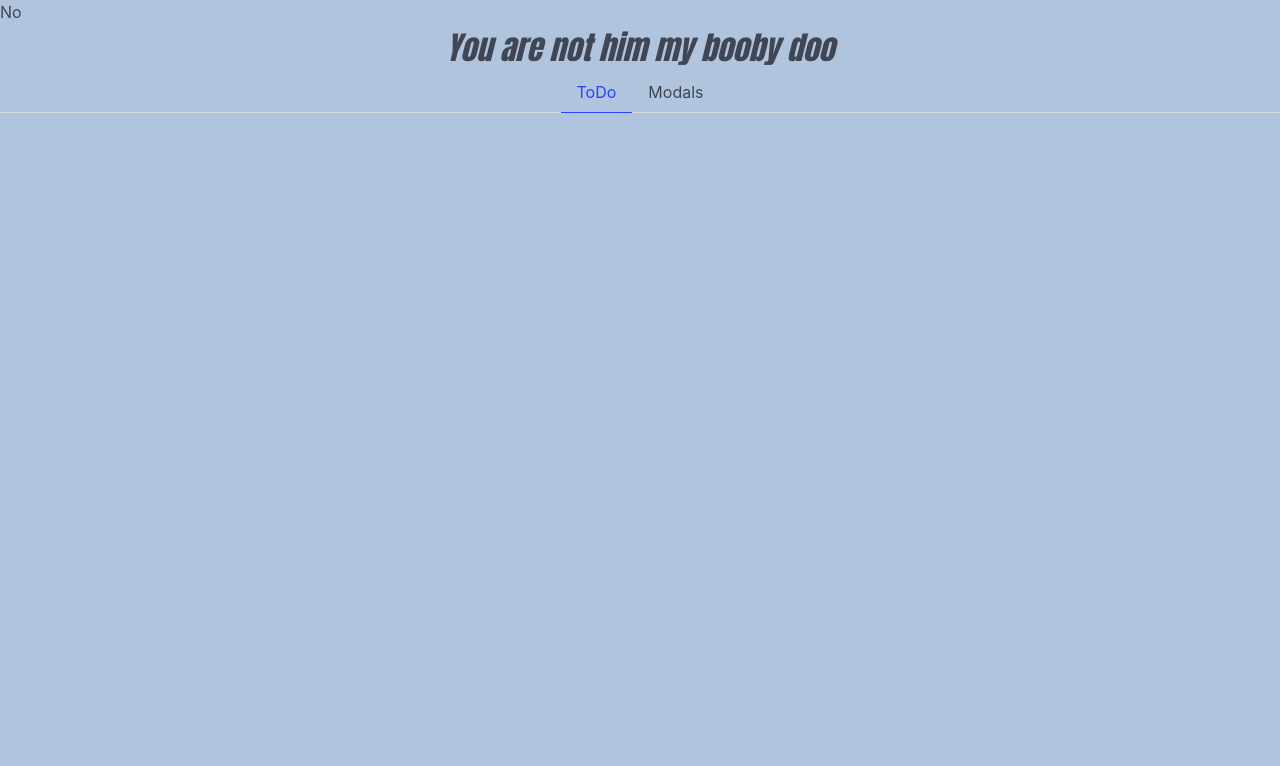
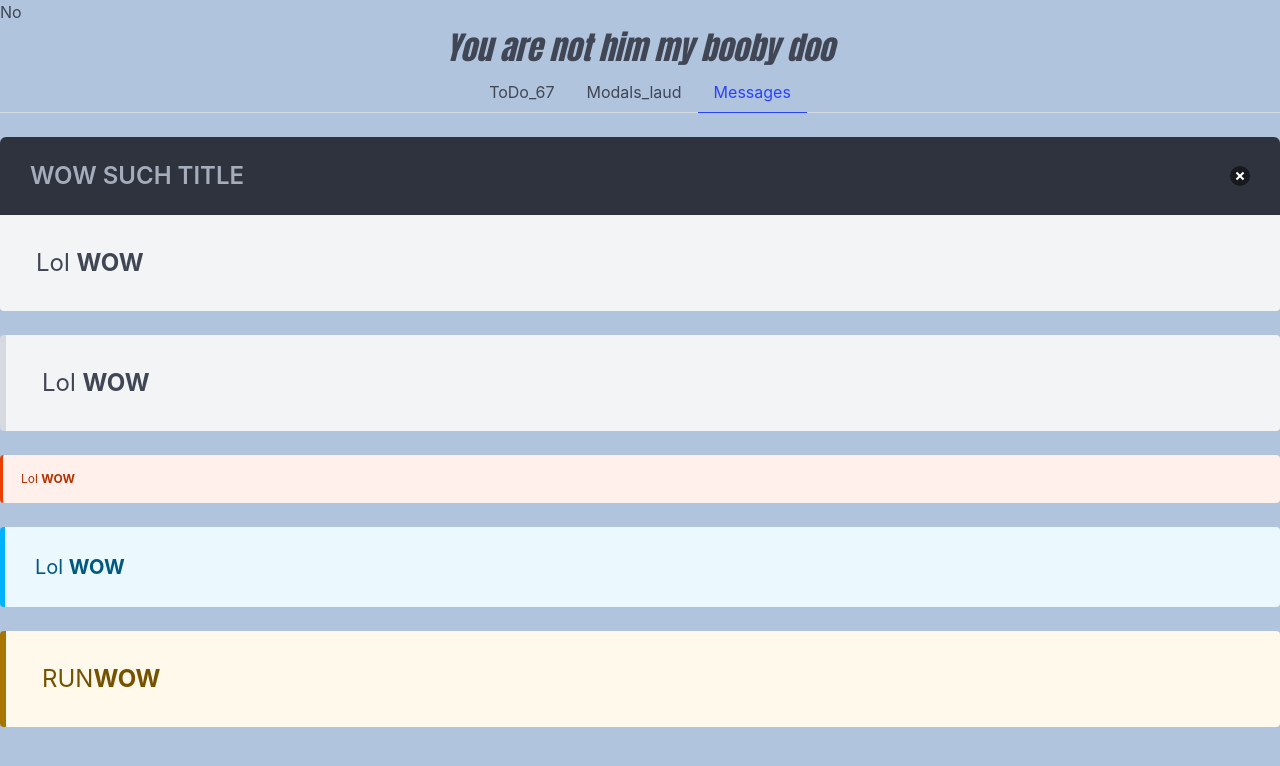
Before and after one commit to RainerTA-24A/learnnode, a Vue app: page /messages in a window 1280 px wide. Shown: the top 766 px of the page. Built offline with nearby package versions, Linux system fonts and the light colour scheme.

Commit message:
Added messages. Mostly

```diff
--- /dev/null
+++ b/src/components/Message.vue
@@ -0,0 +1,50 @@
+<script setup>
+let props = defineProps({
+    title: String,
+    //required: true,
+
+    color: {
+        type: String,
+        validator(value, probs) {
+            return [
+                'dark',
+                'primary',
+                'link',
+                'info',
+                'success',
+                'danger',
+                'warning',
+            ].includes(value);
+        }
+    },
+    size: {
+        type: String,
+        validator(value, probs) {
+            return [
+                'small',
+                'medium',
+                'large',
+            ].includes(value);
+        },
+        default: 'large'
+    }
+});
+
+let classes = '';
+if (props.color) {
+    classes += 'is-' + props.color;
+}
+classes += ' is-' + props.size;
+</script>
+<template>
+    <article class="message" :class="classes">
+        <div v-if="title" class="message-header">
+            <p>{{ title }}</p>
+            <button class="delete" aria-label="delete"></button>
+        </div>
+        <div class="message-body">
+            <slot></slot>
+        </div>
+    </article>
+
+</template>
--- a/src/components/RouterTabs.vue
+++ b/src/components/RouterTabs.vue
@@ -1,12 +1,13 @@
 <script setup>
-
 
 </script>
 <template>
     <div class="tabs is-centered">
         <ul>
-            <li class="is-active"><RouterLink to="/">ToDo</RouterLink></li>
-            <li><RouterLink to="/modals">Modals</RouterLink></li>
+            <li v-for="route in $router.getRoutes()" :class="{ 'is-active': route.path === $route.path }">
+                <RouterLink :to="route.path">{{ route.name }}</RouterLink>
+            </li>
+
 
         </ul>
     </div>
--- a/src/index.js
+++ b/src/index.js
@@ -4,10 +4,12 @@
 
 import ToDo from './pages/ToDo.vue';
 import Modals from './pages/Modals.vue';
+import Messages from './pages/Messages.vue';
 
 const routes = [
-  { path: '/', component: ToDo },
-  { path: '/modals', component: Modals },
+  { path: '/', component: ToDo, name: 'ToDo_67' },
+  { path: '/modals', component: Modals, name: 'Modals_laud' },
+  { path: '/messages', component: Messages, name: 'Messages' },
 ];
 
 export const router = createRouter({
--- /dev/null
+++ b/src/pages/Messages.vue
@@ -0,0 +1,14 @@
+<script setup>
+import Message from '../components/Message.vue';
+
+
+
+</script>
+
+<template>
+    <Message title="WOW SUCH TITLE">Lol <b>WOW</b></Message>
+    <Message>Lol <b>WOW</b></Message>
+    <Message color="primary" size="small">Lol <b>WOW</b></Message>
+    <Message color="info" size="medium">Lol <b>WOW</b></Message>
+    <Message color="warning" size="large">RUN<b>WOW</b></Message>
+</template>
```
